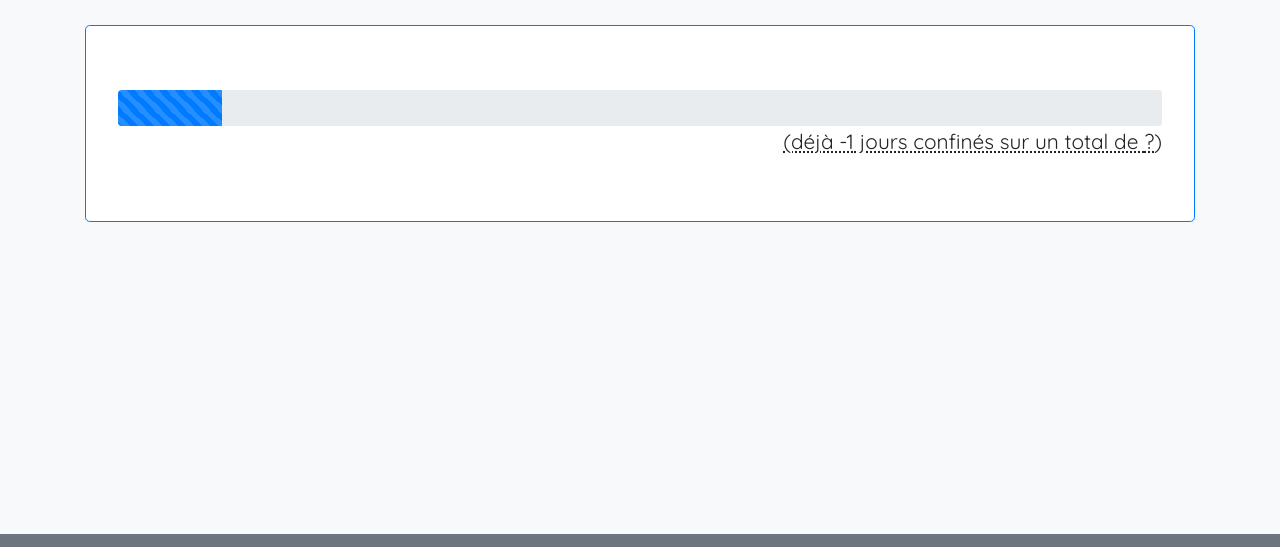
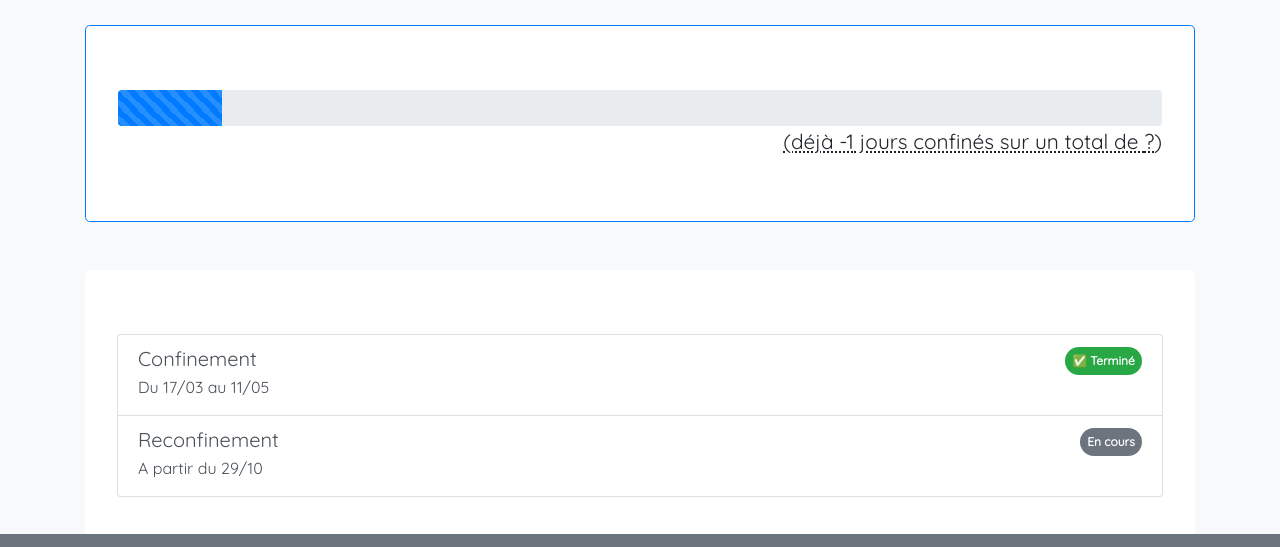
Before and after one commit to natinusala/progression-confinement-france, a plain HTML site: page index.html in a window 1280 px wide. Shown: the part 194-741 px from the top of the page. Drawn offline with nearby package versions, Linux system fonts and the light colour scheme.

Commit message:
add confinement history

```diff
--- a/index.html
+++ b/index.html
@@ -62,6 +62,26 @@
       </div>
       <p class="my-0 text-right" style="font-size:130%"><span class="dotted-underline-help" data-toggle="tooltip" data-placement="bottom" title="Période de confinement du 17/03 au 11/05">(déjà <span id="daysDone"></span> jours confinés sur un total de <span id="daysTotal">?</span>)</span></p>
 
+    </div>
+
+    <div class="jumbotron mt-5 bg-white">
+      <ul class="list-group">
+        <li class="list-group-item list-group-item-action flex-column align-items-start">
+          <div class="d-flex w-100 justify-content-between">
+            <h5 class="mb-1">Confinement</h5>
+            <span class="badge badge-success badge-pill pt-2">✅ Terminé</span>
+          </div>
+          <p class="mb-1">Du 17/03 au 11/05</p>
+        </li>
+
+        <li class="list-group-item list-group-item-action flex-column align-items-start">
+          <div class="d-flex w-100 justify-content-between">
+            <h5 class="mb-1">Reconfinement</h5>
+            <span class="badge badge-secondary badge-pill pt-2">En cours</span>
+          </div>
+          <p class="mb-1">A partir du 29/10</p>
+        </li>
+      </ul>
     </div>
 
   </div>
```
